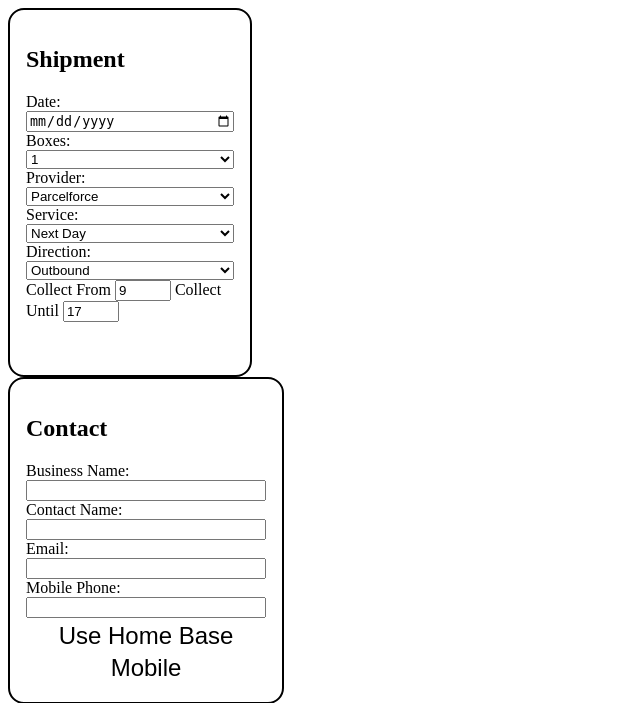
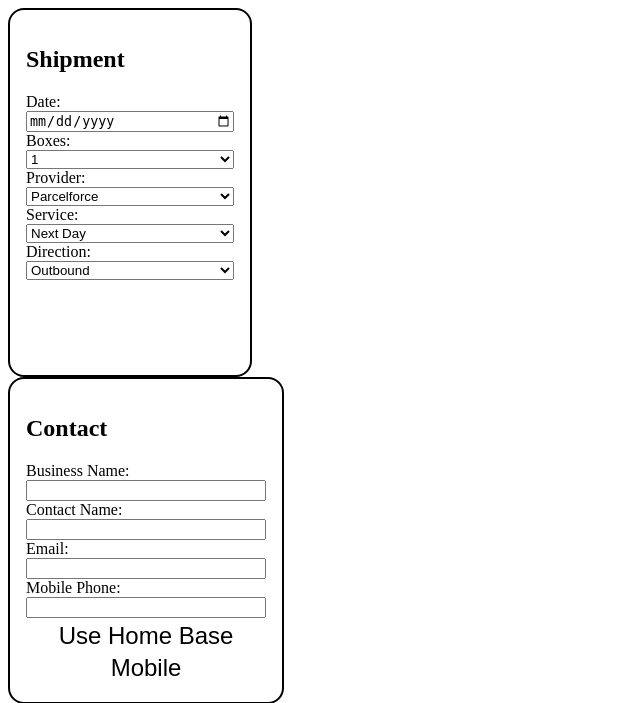
Before and after one commit to pawrequest/shipaw, a Python web app: template src/shipaw/ui/templates/shipping_form.html in a window 1280 px wide. Shown: the top 703 px of the page, without its empty margins (0-640 px from the left). Run offline with Jinja, Linux system fonts and the light colour scheme; the template is opened without the code that fills it, so the values that code supplies are empty.

Commit message:
collect times

```diff
--- a/src/shipaw/ui/static/ship.css
+++ b/src/shipaw/ui/static/ship.css
@@ -30,6 +30,10 @@
     grid-area: shipment;
 
     #own_label {
+        /*display: none;*/
+        opacity: 0;
+    }
+    #collect_times {
         /*display: none;*/
         opacity: 0;
     }
```
